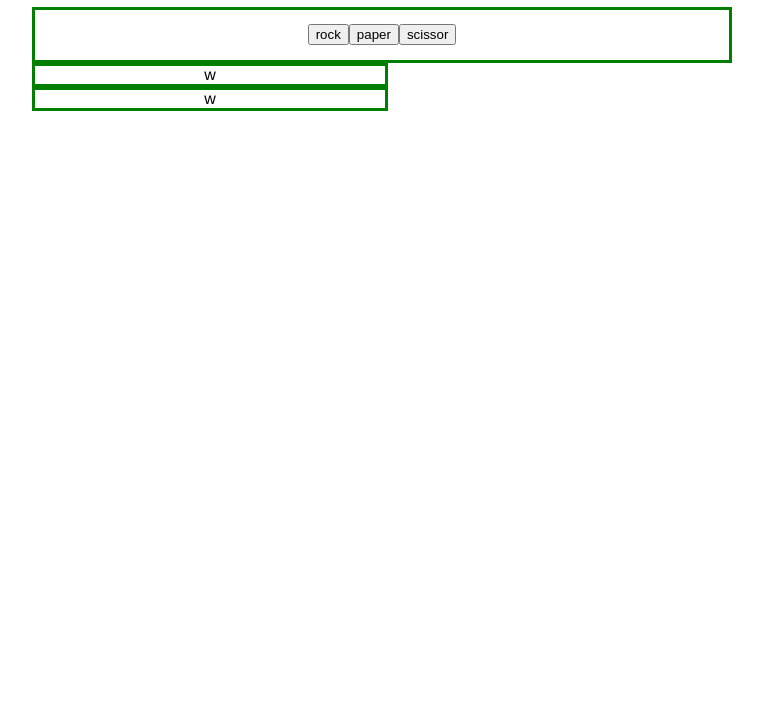
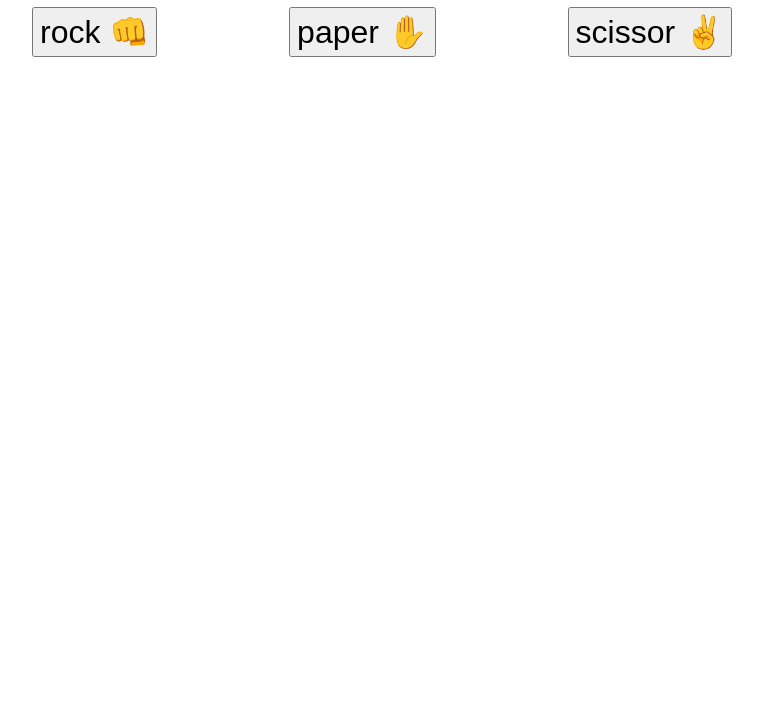
Before and after one commit to violetguos/chifoumi, a plain HTML site: page index.html in a window 1280 px wide. Shown: the part 73-800 px from the top of the page, without its empty margins (258-1021 px from the left). Drawn offline with Linux system fonts and the light colour scheme.

Commit message:
Remove testing border and add emoji to buttons

```diff
--- a/index.html
+++ b/index.html
@@ -22,12 +22,10 @@
 
     <div id="main">
       <div class="center">
-        <button type="button" name="rock">rock</button>
-        <button type="button" name="paper">paper</button>
-        <button type="button" name="scissor">scissor</button>
+        <button type="button" name="rock">rock &#128074;</button>
+        <button type="button" name="paper">paper &#9995;</button>
+        <button type="button" name="scissor">scissor &#9996;</button>
       </div>
-      <div class="score">w</div>
-      <div class="result">w</div>
     </div>
   </body>
 </html>
--- a/scripts/func.js
+++ b/scripts/func.js
@@ -66,8 +66,8 @@ function game(button) {
   //announce winner
 
   if (playerScore >= 5) {
-    displayResult += "\r\nYOU WIN";
-  } else if (computerScore >= 5) displayResult += "\r\nI WIN";
+    displayResult += "\r\nComputer: YOU WIN";
+  } else if (computerScore >= 5) displayResult += "\r\nComputer: I WIN";
 
   // display results in a new div
   const mainDiv = document.querySelector("#main");
--- a/style.css
+++ b/style.css
@@ -1,6 +1,7 @@
 :root {
   --main-width: 700px;
   --buttons-height: 50px;
+  --buttons-font: 32px;
 }
 
 body {
@@ -11,30 +12,27 @@ body {
 
 .center {
   display: flex;
-  justify-content: center;
-  align-items: center;
+  justify-content: space-between;
+  align-items: space-between;
   height: var(--buttons-height);
-  border: 3px solid green;
 }
 
-.score,
-.result {
-  display: flex;
-  align-items: center;
-  flex-direction: column;
-  width: 50%;
-
-  border: 3px solid green;
+button {
+  font-size: var(--buttons-font);
 }
 
 @media (max-width: 700px) {
   :root {
     --main-width: 95%;
+    --buttons-height: 60px;
+    --buttons-font: 24px;
   }
 }
 
 @media (max-width: 500px) {
   :root {
     --main-width: 95%;
+    --buttons-height: 50px;
+    --buttons-font: 14px;
   }
 }
```
